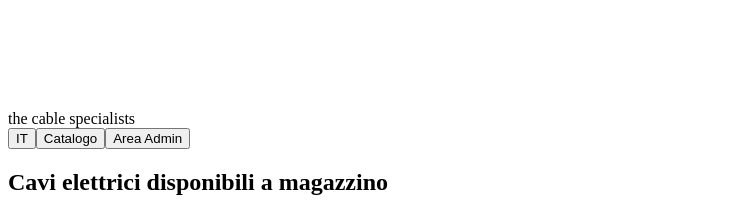
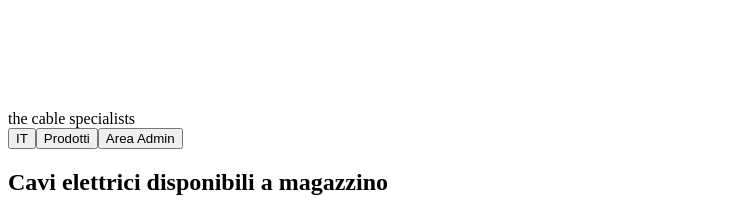
Before and after one commit to Italicab/italicab-clean, a React (Vite) app: page / in a window 1280 px wide. Shown: the part 1040-1256 px from the top of the page, without its empty margins (0-741 px from the left). Built offline with nearby package versions, Linux system fonts and the light colour scheme; the HTML template or start-up script is replaced by a standard one.

Commit message:
Update App.jsx

```diff
--- a/src/App.jsx
+++ b/src/App.jsx
@@ -13,7 +13,7 @@ const DEFAULT_PRODUCTS = [
 
 const i18n = {
   it: {
-    catalogue: 'Catalogo', admin: 'Area Admin', login: 'Entra', logout: 'Esci', password: 'Password admin', passHint: 'Password demo: admin',
+    catalogue: 'Prodotti', admin: 'Area Admin', login: 'Entra', logout: 'Esci', password: 'Password admin', passHint: 'Password demo: admin',
     title: 'Cavi elettrici disponibili a magazzino', subtitle: 'Catalogo ITALICAB con prezzi visibili, schede tecniche e prodotti disponibili.',
     search: 'Cerca codice o descrizione...', all: 'Tutte', available: 'Disponibile', price: 'Prezzo', datasheet: 'Scheda tecnica', noDatasheet: 'Nessuna scheda', request: 'Richiedi informazioni',
     code: 'Codice', category: 'Categoria', descIt: 'Descrizione IT', descEn: 'Descrizione EN', save: 'Salva prodotto', update: 'Aggiorna prodotto', cancel: 'Annulla', edit: 'Modifica', del: 'Elimina', hide: 'Nascondi', show: 'Mostra',
```
